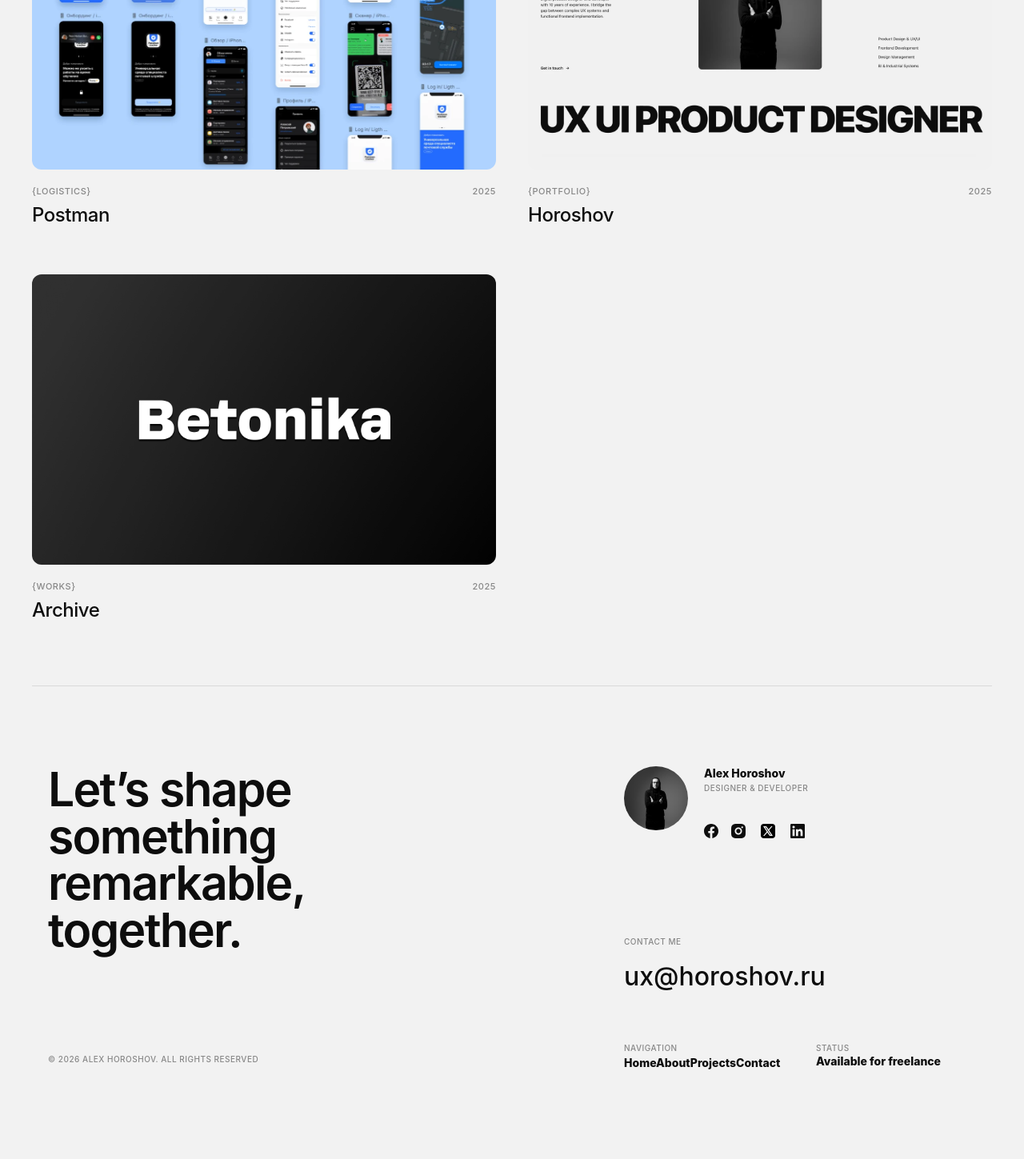
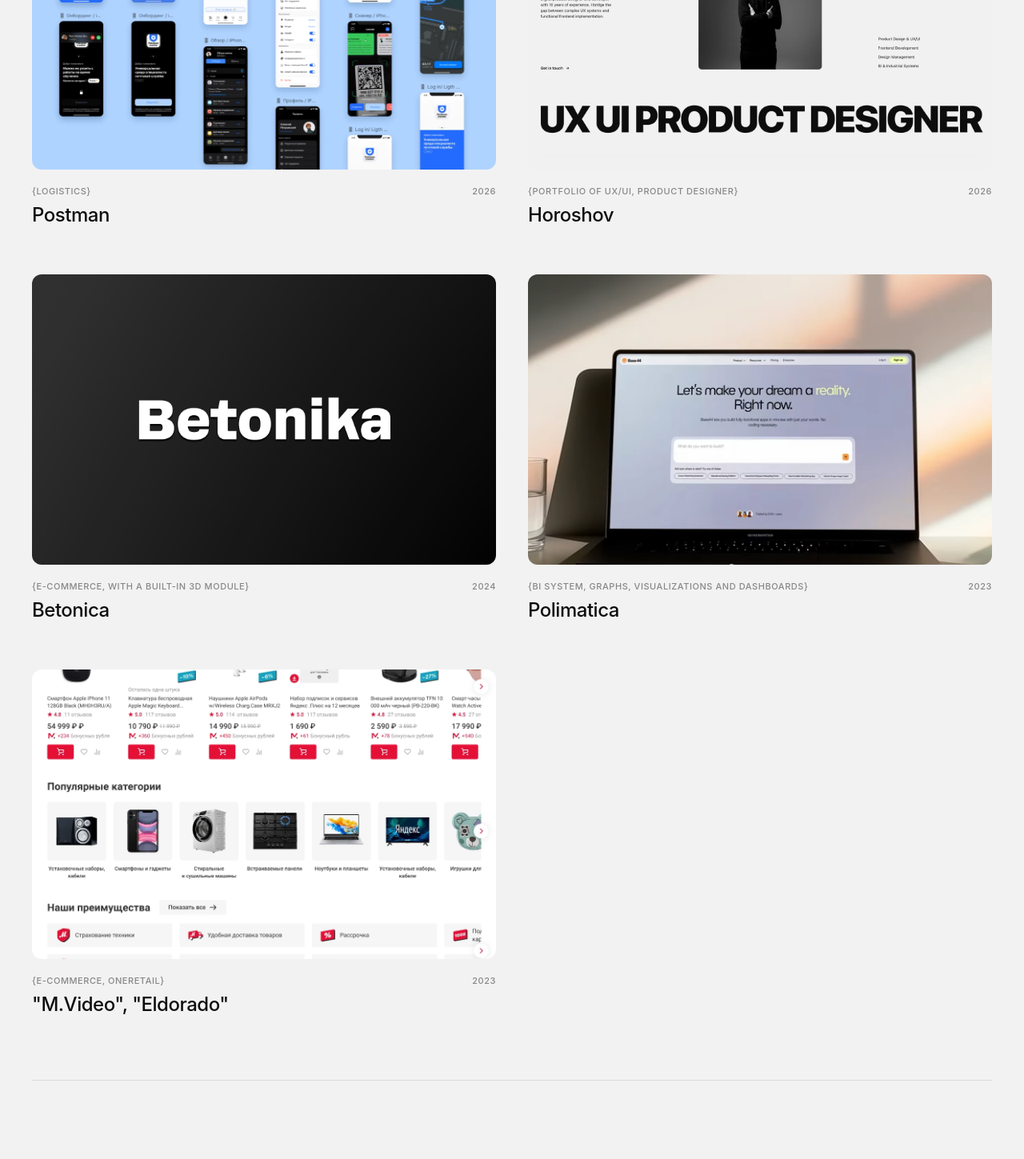
Before and after one commit to Horoshov/my-portfolio, a React (Vite) app: page /projects in a window 1280 px wide. Shown: the part 1057-2506 px from the top of the page at 80% size. Before the commit the page ends 2435 px from the top, so only its background shows below. Built offline with nearby package versions, Linux system fonts and the light colour scheme.

Commit message:
Page Projects+Cards

```diff
--- a/src/components/ProjectCard.jsx
+++ b/src/components/ProjectCard.jsx
@@ -35,7 +35,7 @@
         <div className="project-info">
           <div className="project-meta">
             <span className="label">{project.cat}</span>
-            <span className="label">2025</span>
+            <span className="label">{project.year || '2026'}</span>
           </div>
           <h3 className="project-title">{project.title}</h3>
         </div>
--- a/src/pages/Projects.jsx
+++ b/src/pages/Projects.jsx
@@ -26,15 +26,31 @@
   {
     id: 104,
     title: 'Horoshov',
-    cat: '{Portfolio}',
+    cat: '{Portfolio of UX/UI, Product Designer}',
     image: '/assets/projects/Horoshov.webp'
   },
   {
     id: 105,
-    title: 'Archive',
-    cat: '{Works}',
+    title: 'Betonica',
+    year: '2024',
+    cat: '{E-commerce, with a built-in 3D module}',
     image: '/assets/projects/Cover.webp'
+  },
+  {
+    id: 106,
+    title: 'Polimatica',
+    year: '2023',
+    cat: '{BI system, graphs, visualizations and dashboards}',
+    image: '/assets/projects/Polimatica.webp'
+  },
+  {
+    id: 107,
+    title: '"M.Video", "Eldorado"',
+    year: '2023',
+    cat: '{Е-commerce, OneRetail}',
+    image: '/assets/projects/Mvideo.webp'
   }
+
 ];
 
 const Projects = () => {
```
Also changed, not shown: public/assets/projects/Mvideo.webp (added), public/assets/projects/Polimatica.webp (added).
